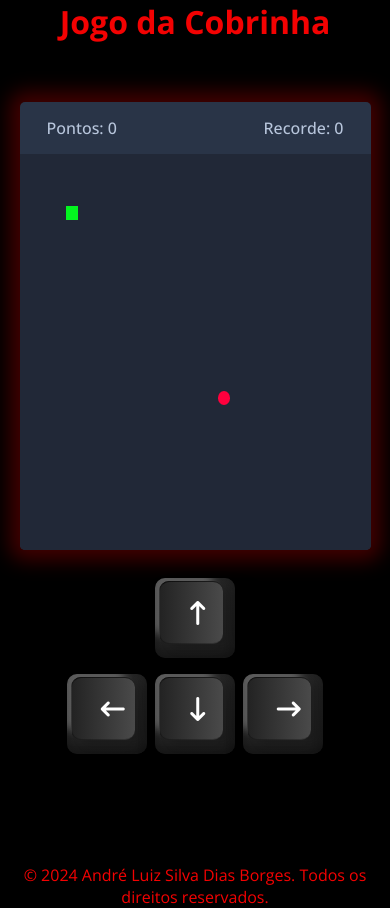
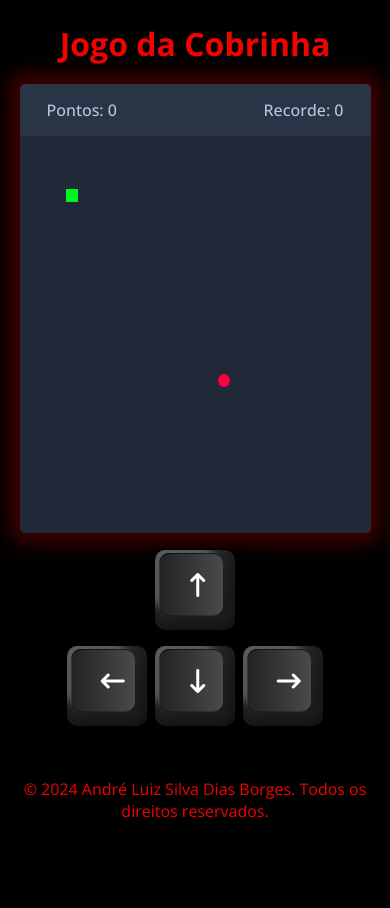
Before and after one commit to andreborges64/Jogo-da-Cobrinha, a plain HTML site: page index.html in a window 390 px wide. After the commit the page ends 844 px from the top, so only its background shows below. Drawn offline with nearby package versions, Linux system fonts and the light colour scheme.

Commit message:
Update style.css
V3.0 Adjustment in CSS so the mobile version doesn't have a cursor.

```diff
--- a/style.css
+++ b/style.css
@@ -23,7 +23,7 @@ footer{
 }
 .wrapper {
   width: 65vmin;
-  height: 65vmin;
+  height: 70vmin;
   display: flex;
   overflow: hidden;
   flex-direction: column;
@@ -106,10 +106,10 @@ footer{
 
 @media screen and (max-width: 800px) {
   h1{
-    margin-bottom: 15%;
+    margin-bottom: 5%;
   }
   footer{
-    margin-top: 25%;
+    margin-top: 10%;
   }
   .wrapper {
     width: 90vmin;
@@ -127,7 +127,7 @@ footer{
     justify-content: center;
     flex-wrap: wrap;
     background-color: transparent;
-    margin-top: 5%;
+    margin-top: 2.5%;
   }
   .controls i {
     padding: 15px 0;
```
